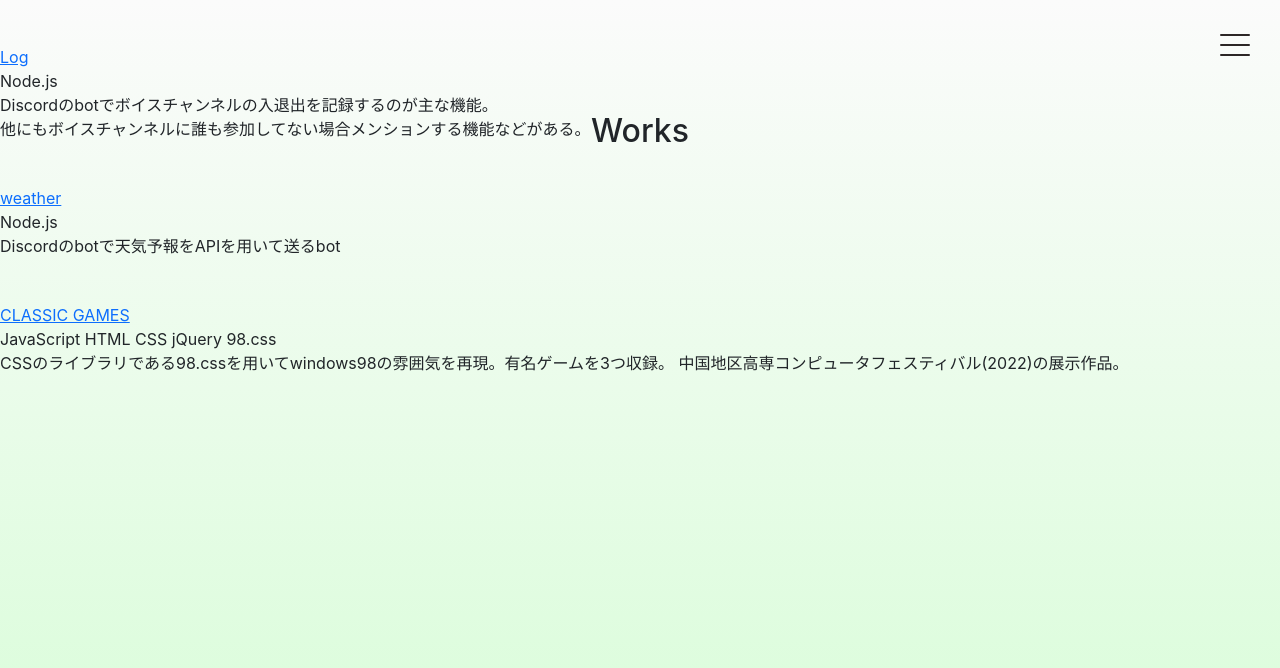
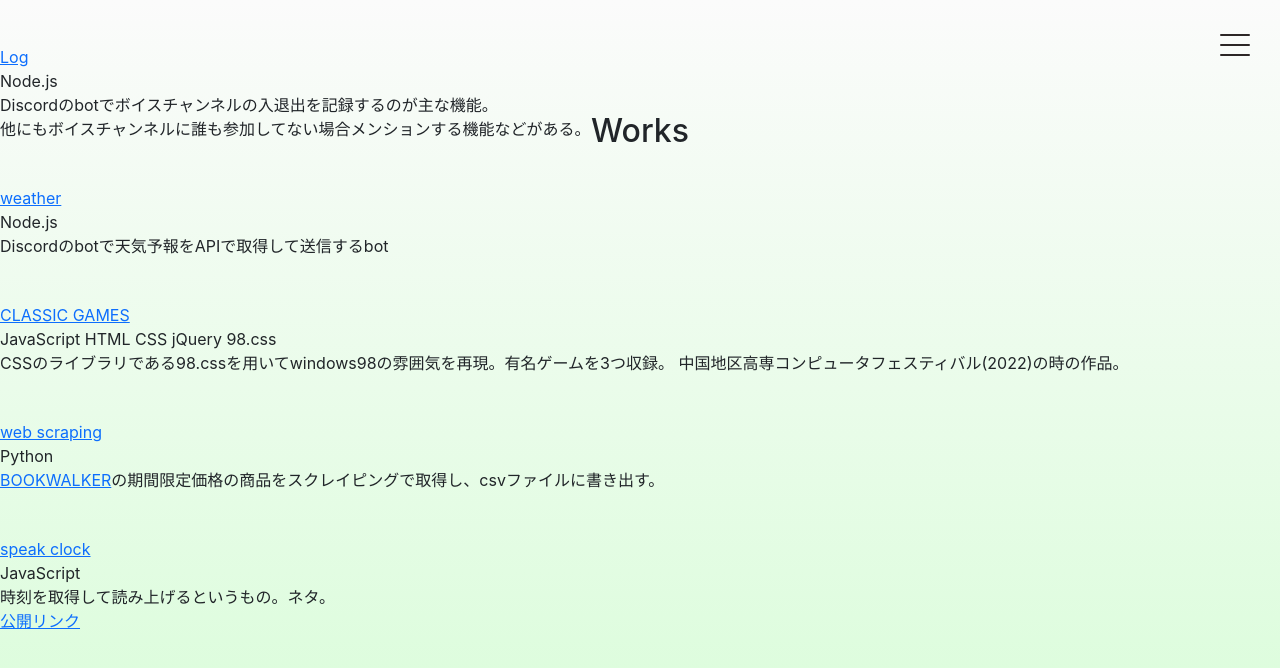
Before and after one commit to Izu-TABI/HomePage, a React (Create React App) app: page /works in a window 1280 px wide. Shown: the top 668 px of the page. Built offline with nearby package versions, Linux system fonts and the light colour scheme; the HTML template or start-up script is replaced by a standard one.

Commit message:
[Add]jsx for works

```diff
--- a/src/components/Works.jsx
+++ b/src/components/Works.jsx
@@ -14,21 +14,35 @@ function Works() {
                 <div className="work-block">
                     <a href="https://github.com/Izu-TABI/discord_bot_Log">Log</a>
                     <p>Node.js<br/>
-                    Discordのbotでボイスチャンネルの入退出を記録するのが主な機能。<br/>
-                    他にもボイスチャンネルに誰も参加してない場合メンションする機能などがある。
+                        Discordのbotでボイスチャンネルの入退出を記録するのが主な機能。<br/>
+                        他にもボイスチャンネルに誰も参加してない場合メンションする機能などがある。
                     </p>
                 </div>
                 <div className="work-block">
                     <a href="https://github.com/Izu-TABI/discord_bot_weather">weather</a>
                     <p>Node.js<br/>
-                        Discordのbotで天気予報をAPIを用いて送るbot
+                        Discordのbotで天気予報をAPIで取得して送信するbot
                     </p>
                 </div>
                 <div className="work-block">
                     <a href="https://github.com/Izu-TABI/classic_games">CLASSIC GAMES</a>
                     <p>JavaScript HTML CSS jQuery 98.css<br/>
                         CSSのライブラリである98.cssを用いてwindows98の雰囲気を再現。有名ゲームを3つ収録。
-                        中国地区高専コンピュータフェスティバル(2022)の展示作品。
+                        中国地区高専コンピュータフェスティバル(2022)の時の作品。
+                    </p>
+                </div>
+                <div className="work-block">
+                    <a href="https://github.com/Izu-TABI/bookwalker_scraping">web scraping</a>
+                    <p>Python<br/>
+                        <a href="https://bookwalker.jp/top/?adpcnt=ROxepnj9&utm_source=google&utm_medium=cpc&utm_term=b_bookwalker&utm_campaign=&utm_content=__cp_15587790200_gr_131970067195_kw_aud-1665289761998:kwd-4401790829_cr_569972028628&gclid=Cj0KCQjwsrWZBhC4ARIsAGGUJupgq35i8v1TAFZMw6pr7d1tlx2sl2IxLKWTGwjcb1Fyiat6nn13dOkaAjq4EALw_wcB">BOOKWALKER</a>
+                        の期間限定価格の商品をスクレイピングで取得し、csvファイルに書き出す。
+                    </p>
+                </div>
+                <div className="work-block">
+                    <a href="https://github.com/Izu-TABI/speak_clock">speak clock</a>
+                    <p>JavaScript<br/>
+                        時刻を取得して読み上げるというもの。ネタ。<br/>
+                        <a href="https://izu-tabi.github.io/speak_clock/">公開リンク</a>
                     </p>
                 </div>
             </div>
```
